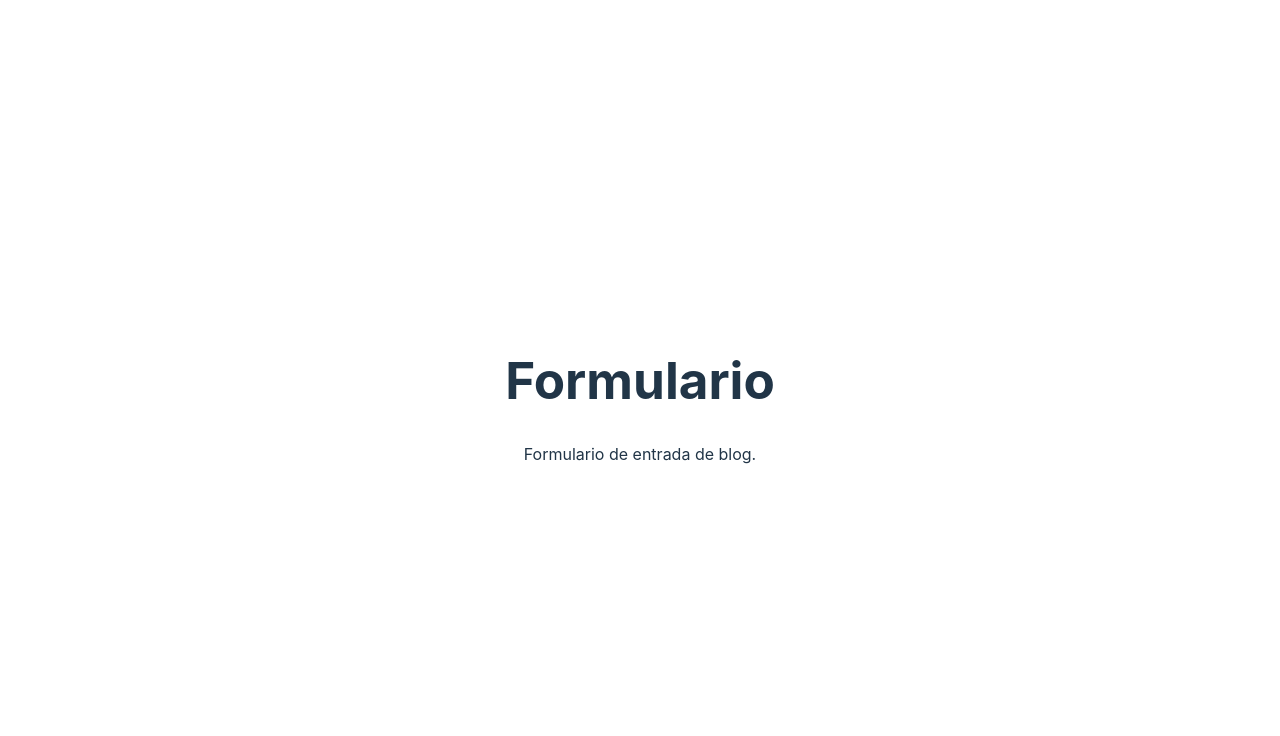
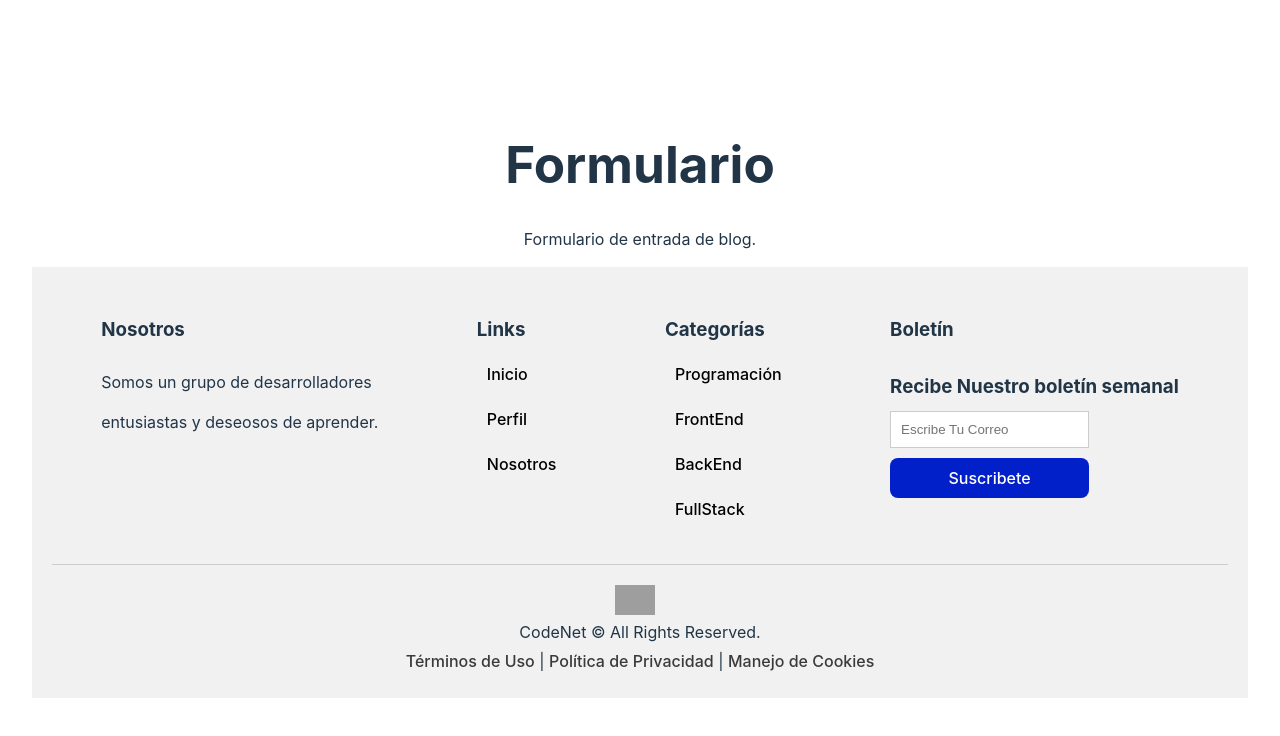
Before and after one commit to CGallardo98/CodeNet, a React (Vite) app: page /search in a window 1280 px wide. Shown: the top 736 px of the page. Built offline with nearby package versions, Linux system fonts and the light colour scheme; grey boxes are pictures that could not be loaded.

Commit message:
Se realizo el Footer que llevaran todas las paginas del proyecto- Profuncizar en el Suscribete

```diff
--- a/src/App.jsx
+++ b/src/App.jsx
@@ -4,18 +4,20 @@ import HomePage from './components/HomePage/HomePage';
 import ProfilePage from './components/ProfilePage/ProfilePage';
 import ProjectPage from './components/ProjectPage/ProjectPage';
 import ProjectFormPage from './components/ProjectFormPage/ProjectFormPage';
+import Footer from './components/Footer/Footer'; // Importa el Footer
 
 function App() {
-
   return (
-
+    <>
       <Routes>
         <Route path='/' element={ <HomePage/> }/>
         <Route path='/profile' element={ <ProfilePage/> }/>
         <Route path='/project-name' element={ <ProjectPage/> }/>
         <Route path='/search' element={ <ProjectFormPage/> }/>
       </Routes>
-  )
+      <Footer /> {/* El footer presente en todas las páginas */}
+    </>
+  );
 }
 
-export default App
+export default App;
--- /dev/null
+++ b/src/components/Footer/Footer.css
@@ -0,0 +1,88 @@
+.footer {
+  padding: 20px;
+  background-color: #f1f1f1;
+  display: flex;
+  justify-content: space-around; /* Mantiene la distribución horizontal */
+  flex-wrap: wrap; /* Para ajustar en pantallas pequeñas */
+}
+
+.footer-section {
+  display: flex;
+  flex-direction: column;
+  align-items: flex-start;
+  padding: 10px;
+}
+
+.footer-section h3 {
+  margin-bottom: 10px;
+}
+
+.footer-section button {
+  background-color: #f1f1f1;
+  border: none;
+  padding: 10px;
+  margin-bottom: 5px;
+  cursor: pointer;
+}
+
+.footer-section button:hover {
+  background-color: #e0e0e0;
+}
+
+.footer-section form {
+  display: flex;
+  flex-direction: column;
+}
+
+.footer-section input {
+  padding: 10px;
+  margin-bottom: 10px;
+  border: 1px solid #ccc;
+}
+
+.footer-section button[type="submit"] {
+  background-color: #0220c9;
+  color: white;
+  border: none;
+  cursor: pointer;
+  padding: 10px;
+}
+
+.footer-section button[type="submit"]:hover {
+  background-color: #272727;
+}
+
+/* La parte inferior del footer */
+.footer-bottom {
+  text-align: center;
+  padding-top: 20px;
+  width: 100%;
+  border-top: 1px solid #ccc; /* Línea separadora opcional */
+  margin-top: 20px; /* Añade espacio superior para separarlo del resto */
+}
+
+.footer-bottom p {
+  margin: 5px 0;
+}
+
+.footer-bottom a {
+  text-decoration: none;
+  color: #3a3a3a;
+}
+
+.footer-bottom a:hover {
+  text-decoration: underline;
+}
+
+.error-message {
+  white-space: pre-line;
+  color: red;
+  margin-top: 5px;
+  font-size: 15px;
+}
+.footer-logo {
+  width: 40px;  /* Ajusta el ancho como prefieras */
+  height: auto; /* Mantiene las proporciones de la imagen */
+  margin-right: 10px; /* Espacio entre el logo y el texto */
+  vertical-align: middle; /* Alinea la imagen con el texto */
+}
--- /dev/null
+++ b/src/components/Footer/Footer.jsx
@@ -0,0 +1,50 @@
+import React from "react";
+import { useNavigate } from "react-router-dom";
+import "./Footer.css";
+import SubscribeForm from "./SubscribeForm";
+
+function Footer() {
+  const navigate = useNavigate();
+
+  return (
+    <footer className="footer">
+      <div className="footer-section">
+        <h3>Nosotros</h3>
+        <p>Somos un grupo de desarrolladores</p>
+        <p1>entusiastas y deseosos de aprender.</p1>
+      </div>
+
+      <div className="footer-section">
+        <h3>Links</h3>
+        <button onClick={() => navigate("/")}>Inicio</button> {/*Boton que manda a Inicio*/}
+        <button onClick={() => navigate("/profile")}>Perfil</button> {/*Boton que manda a Perfil*/}
+        <button>Nosotros</button>
+      </div>
+
+      <div className="footer-section">
+        <h3>Categorías</h3>
+        <button>Programación</button>
+        <button>FrontEnd</button>
+        <button>BackEnd</button>
+        <button>FullStack</button>
+      </div>
+
+      <SubscribeForm />
+
+      <div className="footer-bottom">
+       <img
+        src="https://i.ibb.co/wggkRsK/image-Photoroom.png"
+        alt="Logo de la empresa"
+        className="footer-logo"
+          />
+        <p>CodeNet © All Rights Reserved.</p>
+        <p>
+          <a href="#">Términos de Uso</a> | <a href="#">Política de Privacidad</a> |{" "}
+          <a href="#">Manejo de Cookies</a>
+        </p>
+      </div>
+    </footer>
+  );
+}
+
+export default Footer;
--- /dev/null
+++ b/src/components/Footer/SubscribeForm.jsx
@@ -0,0 +1,45 @@
+import React, { useState } from "react";
+import "./Footer.css";
+
+function SubscribeForm() {
+  const [email, setEmail] = useState(""); // Estado para controlar el valor del input
+  const [errorMessage, setErrorMessage] = useState(""); // Estado para el mensaje de error
+
+  // Función de validación de email
+  const validateEmail = (email) => {
+    const regex = /^[^\s@]+@[^\s@]+\.[^\s@]+$/;
+    return regex.test(email);
+  };
+
+  // Función que se ejecuta al enviar el formulario
+  const handleSubmit = (e) => {
+    e.preventDefault();
+    if (validateEmail(email)) {
+      console.log("Email enviado:", email); // Aquí puedes agregar la lógica para enviar el correo
+      setEmail(""); // Limpiar el campo de texto
+      setErrorMessage(""); // Limpiar mensaje de error
+    } else {
+      setErrorMessage("Por favor, introduce una dirección de correo válida.\nEjemplo: pepitoperez@raton.com");
+    }
+  };
+
+  return (
+    <div className="footer-section">
+      <h3>Boletín</h3>
+      <h3>Recibe Nuestro boletín semanal</h3>
+      <form onSubmit={handleSubmit}>
+        <input
+          type="text"
+          placeholder="Escribe Tu Correo"
+          value={email} // El valor del input está controlado por el estado
+          onChange={(e) => setEmail(e.target.value)} // Actualiza el estado cuando el usuario escribe
+        />
+        <button type="submit">Suscribete</button>
+      </form>
+      {/* Mostrar el mensaje de error si el email no es válido */}
+      {errorMessage && <p className="error-message">{errorMessage}</p>}
+    </div>
+  );
+}
+
+export default SubscribeForm;
--- a/src/components/HomePage/HomePage.jsx
+++ b/src/components/HomePage/HomePage.jsx
@@ -1,9 +1,9 @@
 
-export default function HomePage() {
-    return (
-      <div>
-        <h1>Página de inicio</h1>
-        <p>Vista de los proyectos de usuarios y temas que sigues.</p>
-      </div>
-    );
-  };
+import Footer from "../Footer/Footer";
+export default function App() {
+  return (
+    <div>
+      <h1>Hola mundo</h1>
+    </div>
+  );
+}
```
Also changed, not shown: src/components/HomePage/index.jsx (added, +15 -0 lines), 1 other file (tests, documents, lock files or other folders). Lines whose indentation alone changed are shown as unchanged.
